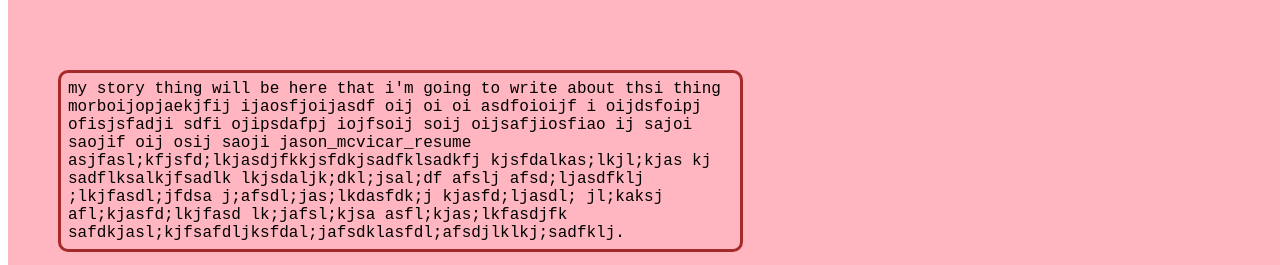
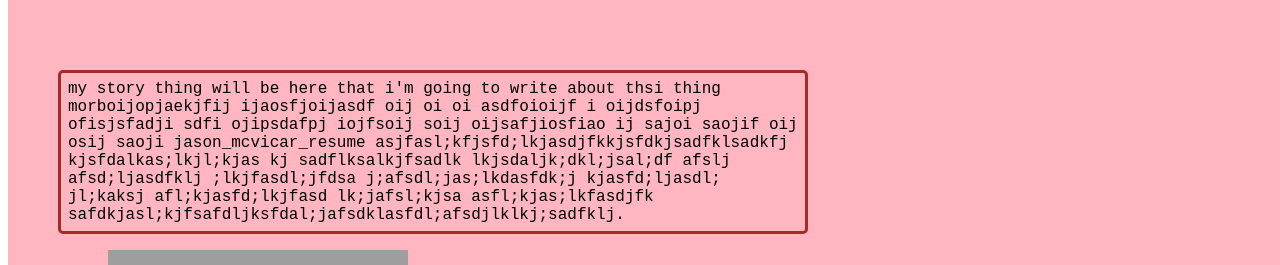
Before and after one commit to JasonCMcVicar/jasoncmcvicar.github.io, a plain HTML site: page index.html in a window 1280 px wide. Shown: the part 1074-1339 px from the top of the page. Drawn offline with Linux system fonts and the light colour scheme; grey boxes are pictures that could not be loaded.

Commit message:
fixing css for overflow and page overlaps

```diff
--- a/style.css
+++ b/style.css
@@ -43,22 +43,26 @@ a {
 }
 
 #about {
+    display: flexbox;
+    padding-bottom: 200px;
     width: 100vw;
     height: 100vh;
     background-color: lightpink;
     padding-top: 70px;
+    margin-right: 50px;
 }
 #top {
     margin-left: 50px;
-    max-width: 700px;
+    max-width: 800px;
 }
 #aboutme_p {
     border: solid;
     border-width: 3px;
     border-color: brown;
     padding: 7px;
-    border-radius: 10px;
-    margin-right: 15px;
+    border-radius: 5px;
+    margin-right: 50px;
+    overflow-x: auto;
 }
 #mycomic {
     margin-left: 50px;
@@ -70,6 +74,7 @@ a {
 
 
 #contact {
+    position: relative;
     display: flex;
     flex-direction: column;
     width: 100vw;
@@ -99,7 +104,5 @@ html {
     margin-top: -350px;
 }
 
-#contact {
-}
 
 }
```
